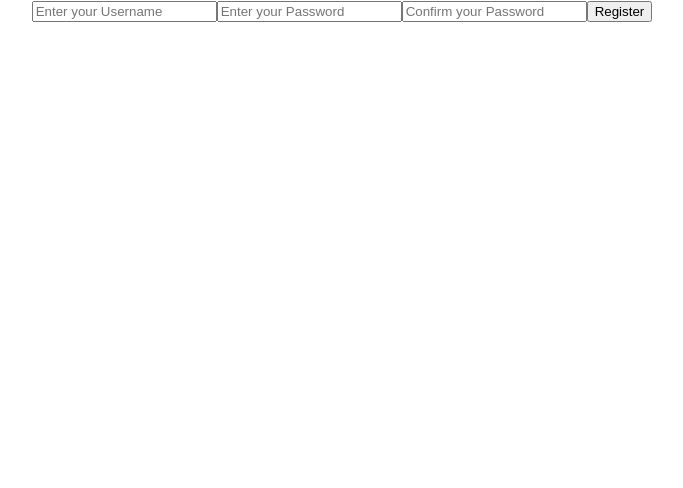
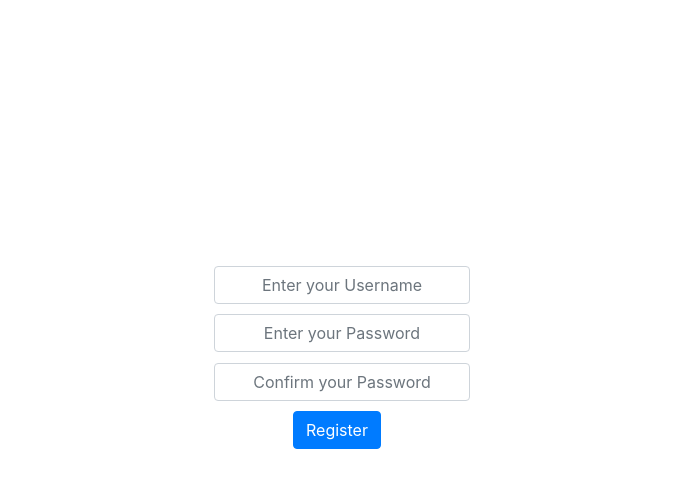
Before and after one commit to cs-bw-11-19/Front-End, a React (Create React App) app in the folder client/: page /register in a window 1280 px wide. Shown: the top 488 px of the page, without its empty margins (298-981 px from the left). Built offline with nearby package versions, Linux system fonts and the light colour scheme.

Commit message:
basic styles for forms added

```diff
--- a/client/src/Auth/Login.js
+++ b/client/src/Auth/Login.js
@@ -1,5 +1,9 @@
 import React, {useState} from 'react'
 import axios from 'axios'
+
+import { Button, Form, Input } from 'reactstrap';
+import 'bootstrap/dist/css/bootstrap.min.css'
+import './login.css'
 
 const Login = () => {
     const[form, setValues] = useState({
@@ -24,11 +28,11 @@ const Login = () => {
 
     return(
         <div>
-            <form onSubmit={onsubmit}>
-            <input value={form.username} placeholder ={'Enter your Username'} onChange={handleChange('username')} />
-            <input value={form.password} placeholder ={'Enter your Password'} onChange={handleChange('password')} />
-            <button>Login</button>
-            </form >
+            <Form className='login-form' onSubmit={onsubmit}>
+            <Input value={form.username} placeholder ={'Enter your Username'} onChange={handleChange('username')} />
+            <Input value={form.password} placeholder ={'Enter your Password'} onChange={handleChange('password')} />
+            <Button className='login-button' color='primary'>Login</Button>
+            </Form >
         </div>
     )
 
--- a/client/src/Auth/Register.js
+++ b/client/src/Auth/Register.js
@@ -1,6 +1,8 @@
 import React, {useState} from 'react'
 import axios from 'axios'
-
+import { Button, Form, Input } from 'reactstrap';
+import 'bootstrap/dist/css/bootstrap.min.css'
+import './register.css'
 
 const Register = () => {
 const[form, setValues] = useState({
@@ -25,13 +27,13 @@ onsubmit = e => {
 }
 
 return(
-    <div>
-        <form onSubmit={onsubmit}>
-        <input value={form.username} placeholder ={'Enter your Username'} onChange={handleChange('username')} />
-        <input value={form.password} placeholder ={'Enter your Password'} onChange={handleChange('password')} />
-        <input value={form.password2} placeholder ={'Confirm your Password'} onChange={handleChange('password2')} />
-        <button>Register</button>
-        </form >
+    <div className='register'>
+        <Form className='register-form' onSubmit={onsubmit}>
+        <Input value={form.username} placeholder ={'Enter your Username'} onChange={handleChange('username')} />
+        <Input value={form.password} placeholder ={'Enter your Password'} onChange={handleChange('password')} />
+        <Input value={form.password2} placeholder ={'Confirm your Password'} onChange={handleChange('password2')} />
+        <Button className='register-button' color='primary'>Register</Button>
+        </Form >
     </div>
 )
 
--- /dev/null
+++ b/client/src/Auth/login.css
@@ -0,0 +1,16 @@
+.login-form{
+    margin-right:40%;
+    margin-left:40%;
+    padding-top:20%;
+}
+
+Input{
+    text-align:center;
+    margin-top:4%;
+}
+
+.login-button{
+    margin-right:10px;
+    margin-bottom:20px;
+    margin-top:10px;
+}
--- /dev/null
+++ b/client/src/Auth/register.css
@@ -0,0 +1,16 @@
+.register-form{
+    margin-right:40%;
+    margin-left:40%;
+    padding-top:20%;
+}
+
+Input{
+    text-align:center;
+    margin-top:4%;
+}
+
+.register-button{
+    margin-right:10px;
+    margin-bottom:20px;
+    margin-top:10px;
+}
```
